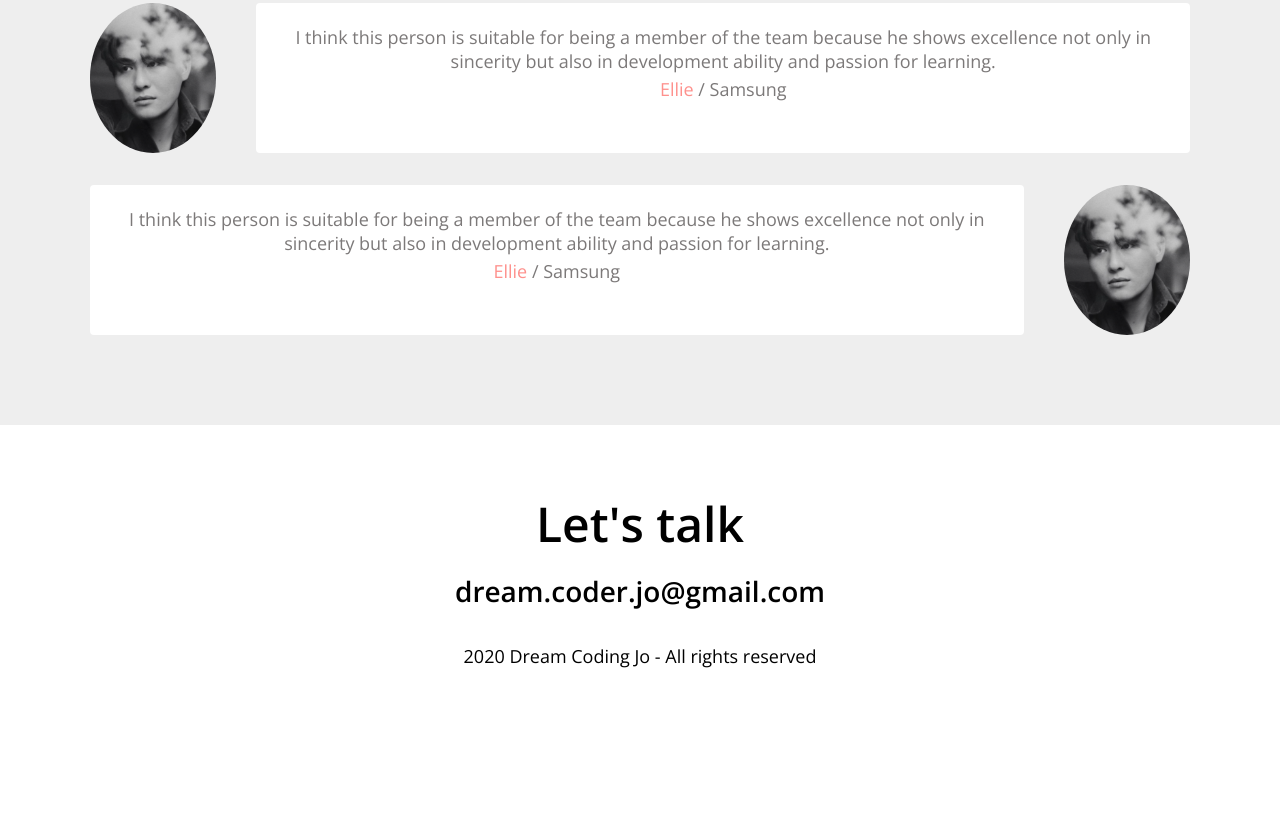
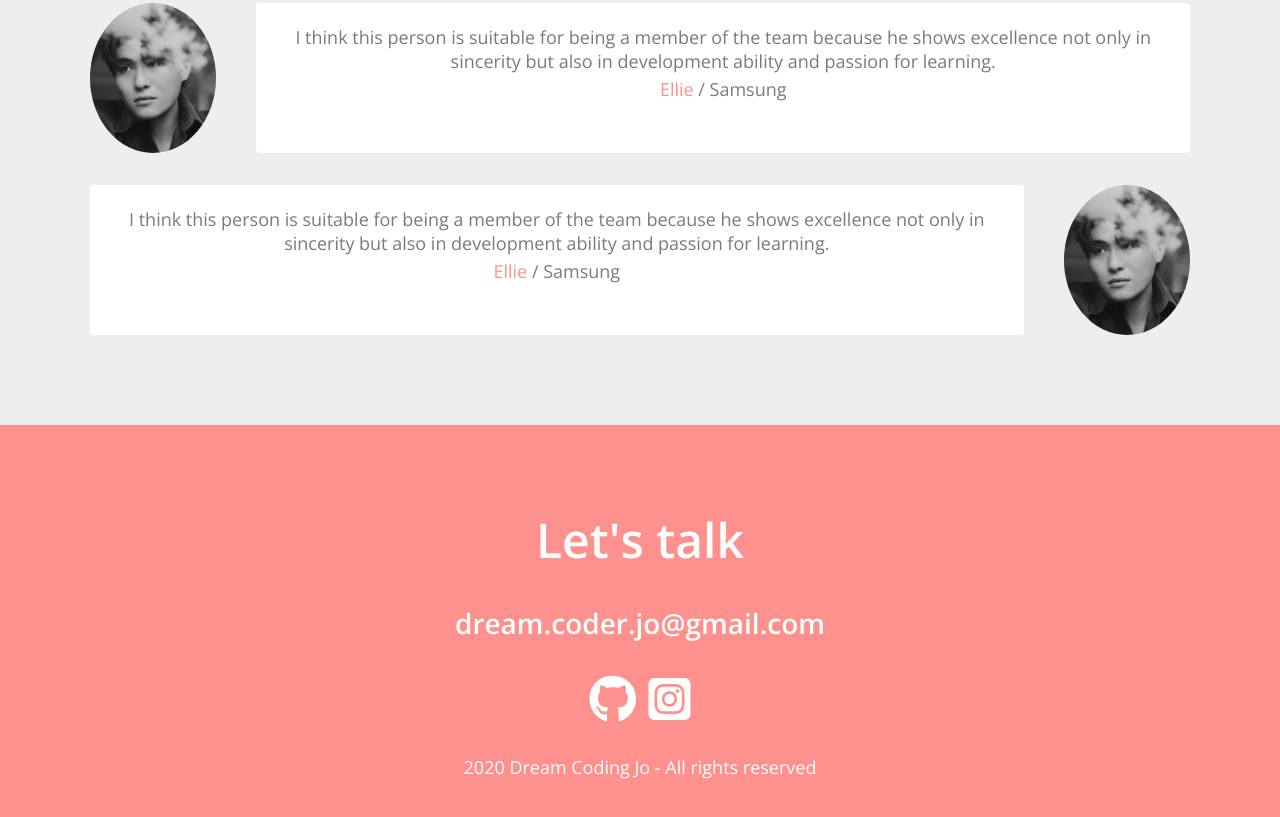
Before and after one commit to Jobyeongjin/Portfolio, a plain HTML site: page index.html in a window 1280 px wide. Shown: the part 3391-4208 px from the top of the page. Before the commit the page ends 4113 px from the top, so only its background shows below. Drawn offline with nearby package versions, Linux system fonts and the light colour scheme.

Commit message:
CSS : Contact

```diff
--- a/style.css
+++ b/style.css
@@ -427,3 +427,29 @@ p {
 .testimonial__speech-bubble a {
     color: var(--color-pink);
 }
+
+/* Contact */
+#contact {
+    background-color: var(--color-pink);
+}
+
+.contact__title,
+.contact__email,
+.contact__rights {
+    color: var(--color-white);
+}
+
+.contact__title {
+    margin: 32px 0;
+}
+
+.contact__links {
+    font-size: var(--font-large);
+    margin: 24px 0;
+    transition: all var(--animation-duration) ease-in;
+}
+
+.contact__links i:hover {
+    transform: scale(1.1);
+    color: var(--color-yellow);
+}
```
